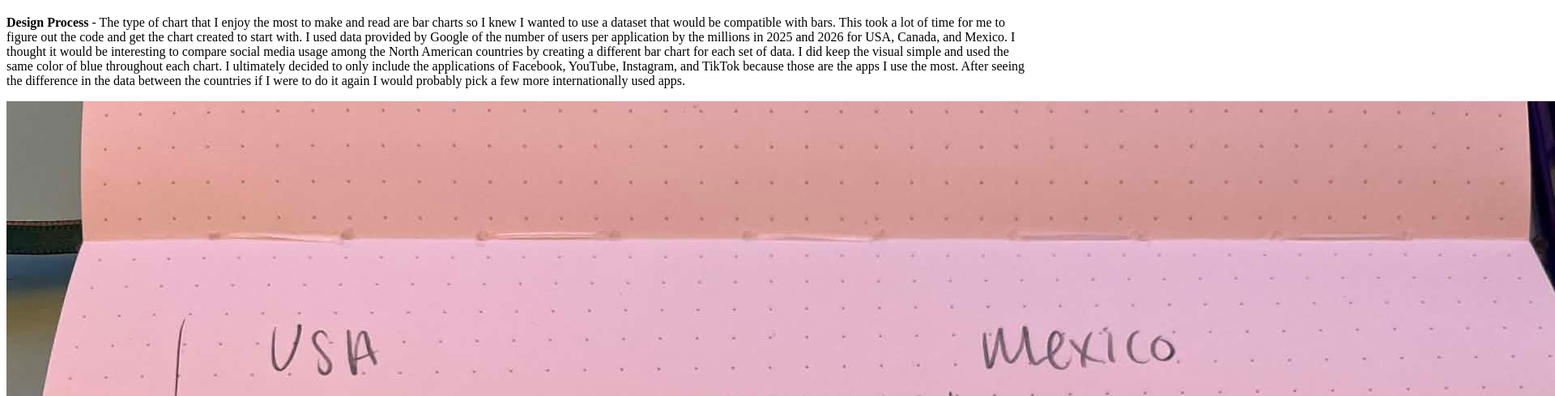
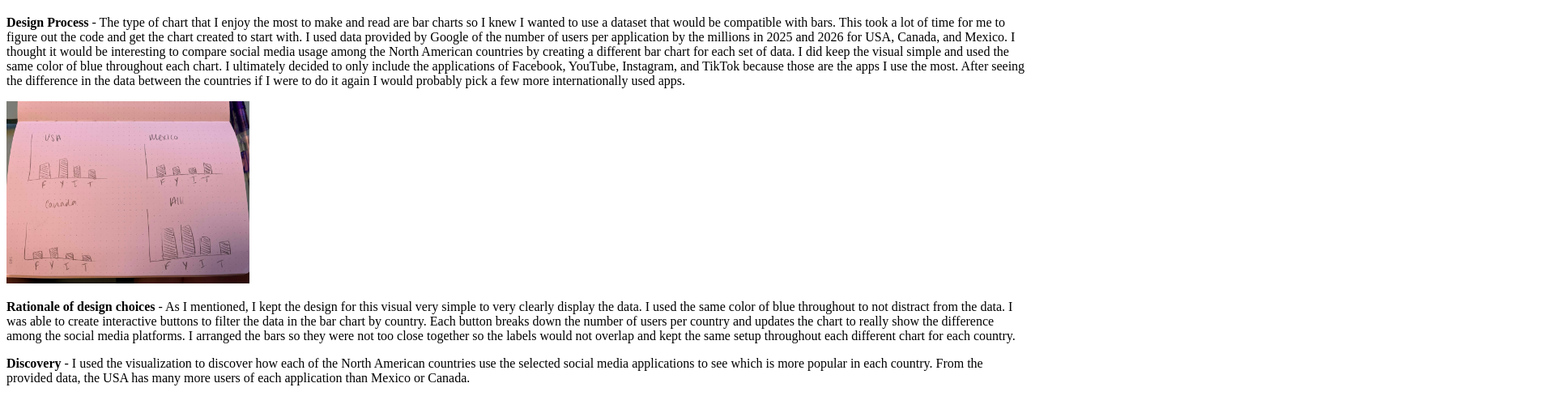
Before and after one commit to stephathompson-lgtm/stephaniethompson.github.io, a plain HTML site: page about.html in a window 1280 px wide. Shown: the part 61-550 px from the top of the page at 81% size, 1920 px wide, since content can reach past the window. Drawn offline with Linux system fonts and the light colour scheme; grey boxes are pictures that could not be loaded.

Commit message:
Update about.html

```diff
--- a/about.html
+++ b/about.html
@@ -8,7 +8,7 @@
     <p>
   <strong>Design Process</strong> - The type of chart that I enjoy the most to make and read are bar charts so I knew I wanted to use a dataset that would be compatible with bars. This took a lot of time for me to figure out the code and get the chart created to start with. I used data provided by Google of the number of users per application by the millions in 2025 and 2026 for USA, Canada, and Mexico. I thought it would be interesting to compare social media usage among the North American countries by creating a different bar chart for each set of data. I did keep the visual simple and used the same color of blue throughout each chart. I ultimately decided to only include the applications of Facebook, YouTube, Instagram, and TikTok because those are the apps I use the most. After seeing the difference in the data between the countries if I were to do it again I would probably pick a few more internationally used apps.
 </p>
-<img src="iltdusMr.jpg" alt="Design Process original sketch">
+<img src="iltdusMr.jpg" width="300" alt="Design Process original sketch">
 <p>
   <strong>Rationale of design choices</strong> - As I mentioned, I kept the design for this visual very simple to very clearly display the data. I used the same color of blue throughout to not distract from the data. I was able to create interactive buttons to filter the data in the bar chart by country. Each button breaks down the number of users per country and updates the chart to really show the difference among the social media platforms. I arranged the bars so they were not too close together so the labels would not overlap and kept the same setup throughout each different chart for each country.
 </p>
```
